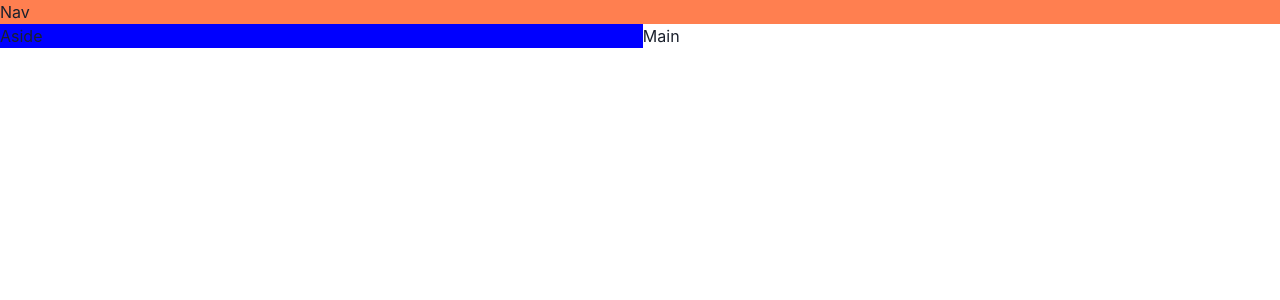
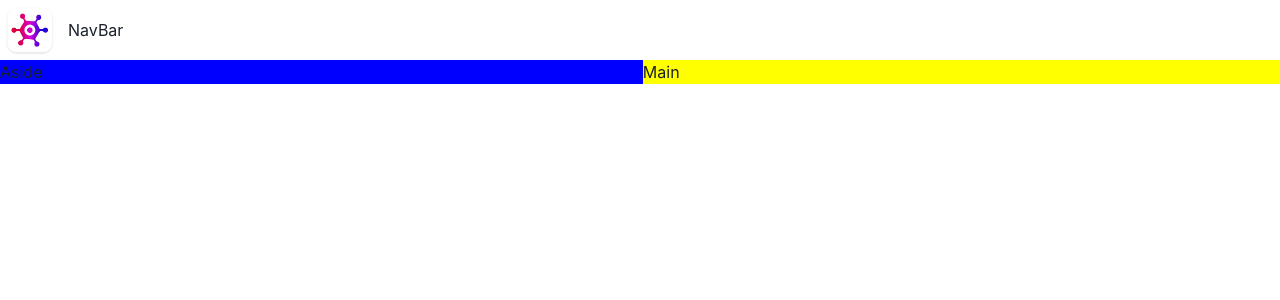
Before and after one commit to guptacode/rawg-project, a React (Vite) app: page / in a window 1280 px wide. Shown: the top 300 px of the page. Built offline with nearby package versions, Linux system fonts and the light colour scheme.

Commit message:
Build a navbar

```diff
--- a/src/App.tsx
+++ b/src/App.tsx
@@ -1,4 +1,5 @@
 import { Grid, GridItem, Show } from "@chakra-ui/react";
+import NavBar from "./components/NavBar";
 
 function App() {
   return (
@@ -9,15 +10,15 @@
           lg: `"nav nav" "aside main"`,
         }}
       >
-        <GridItem area="nav" bg="coral">
-          Nav
+        <GridItem area="nav">
+          <NavBar />
         </GridItem>
         <Show above="lg">
           <GridItem area="aside" bg="blue">
             Aside
           </GridItem>
         </Show>
-        <GridItem area="main" bg="light-grey">
+        <GridItem area="main" bg="yellow">
           Main
         </GridItem>
       </Grid>
--- /dev/null
+++ b/src/components/NavBar.tsx
@@ -0,0 +1,13 @@
+import { HStack, Image, Text } from "@chakra-ui/react";
+import logo from "../assets/logo.webp";
+
+const NavBar = () => {
+  return (
+    <HStack>
+      <Image src={logo} boxSize="60px" />
+      <Text>NavBar</Text>
+    </HStack>
+  );
+};
+
+export default NavBar;
```
Also changed, not shown: src/assets/logo.webp (added).
